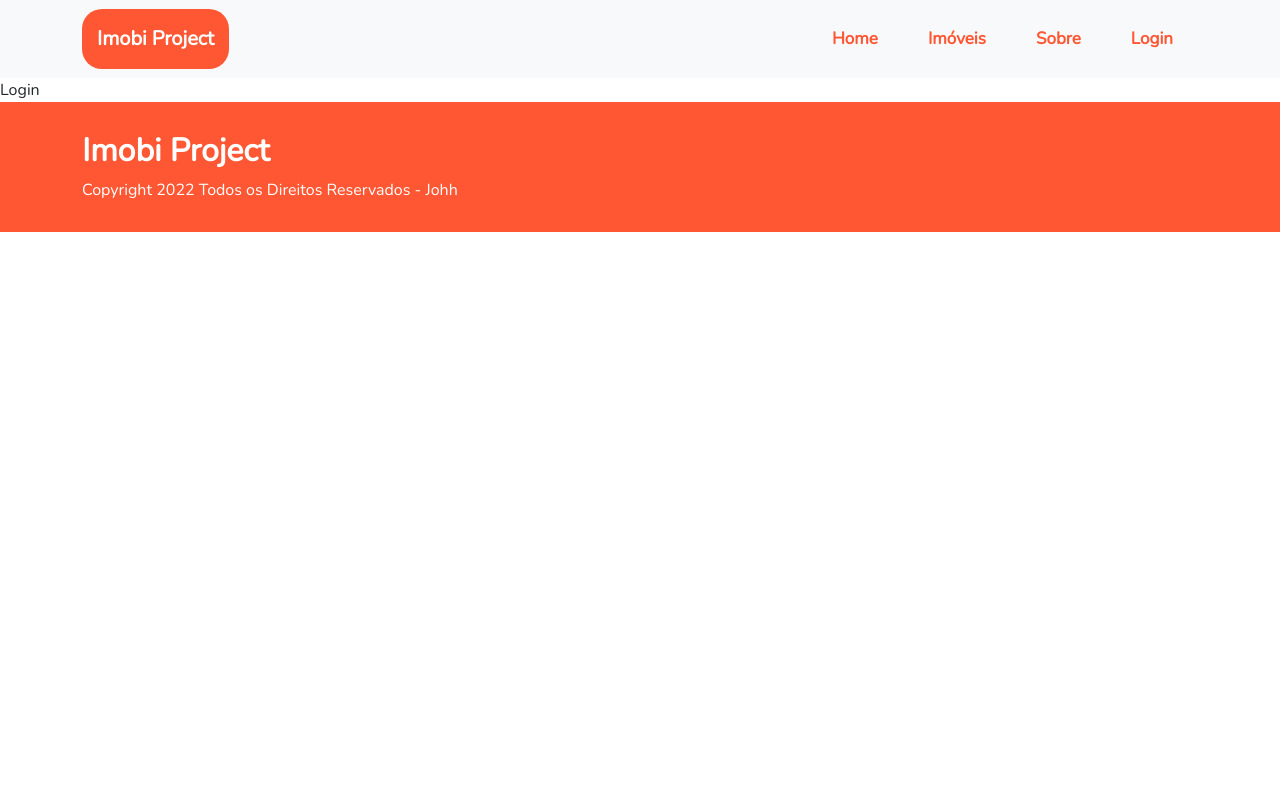
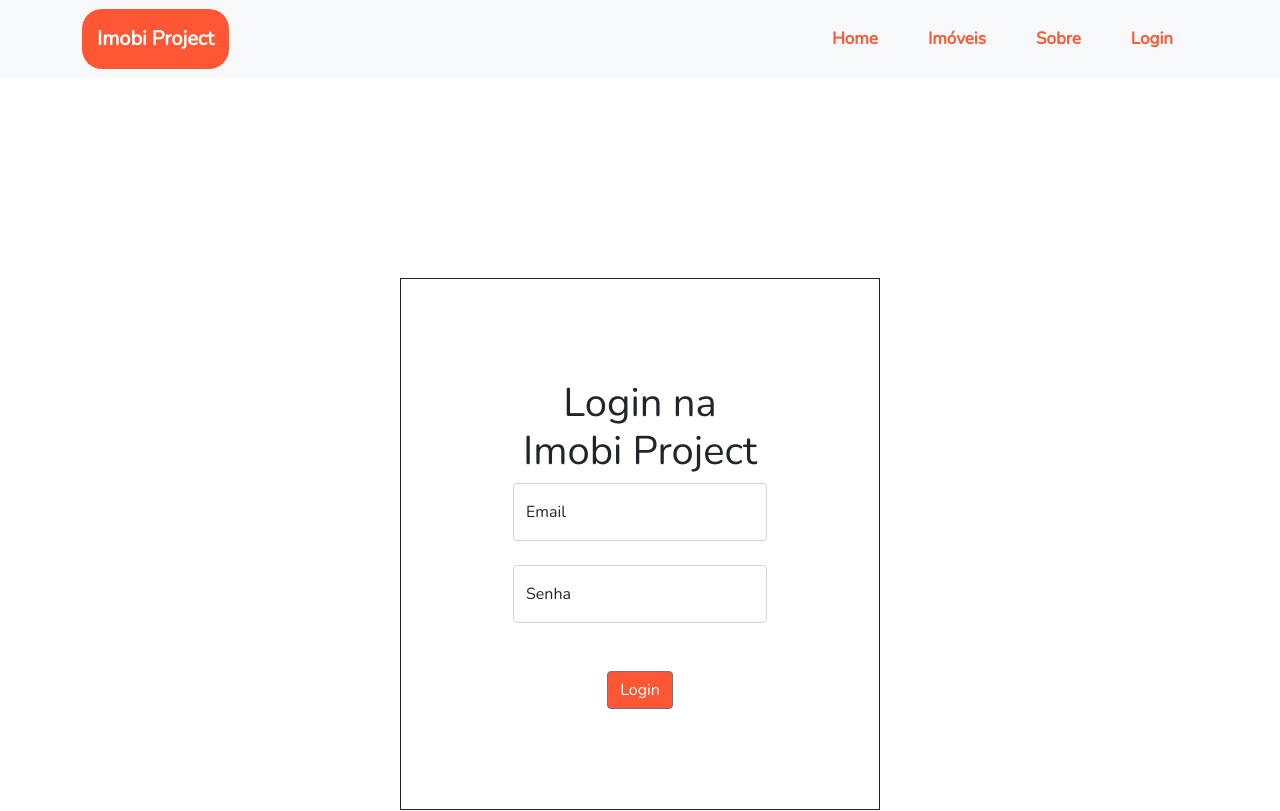
Before and after one commit to albadauto/imobi-project, a React (Create React App) app: page /Login in a window 1280 px wide. Shown: the top 811 px of the page. Built offline with nearby package versions, Linux system fonts and the light colour scheme.

Commit message:
Page login 90%

```diff
--- a/src/pages/Home/Index.tsx
+++ b/src/pages/Home/Index.tsx
@@ -70,7 +70,7 @@ export default function Home() {
             <h1>O que é a Imobi Project?</h1>
           </Col>
 
-          <Col className="border border-black">
+          <Col className="border border-dark">
             <h4>Lorem ipsum dolor sit amet, consectetur adipiscing elit. Cras gravida nibh sit amet porttitor vestibulum. Vestibulum placerat malesuada massa at mollis. Proin imperdiet mauris sit amet maximus facilisis. In hac habitasse platea dictumst. Pellentesque sit amet erat id orci tincidunt lobortis. Etiam pulvinar tortor elit, ac placerat mi imperdiet hendrerit. </h4>
           </Col>
 
@@ -78,7 +78,7 @@ export default function Home() {
         <br /><br />
         <Row>
 
-          <Col className="border border-black">
+          <Col className="border border-dark">
             <h4>Lorem ipsum dolor sit amet, consectetur adipiscing elit. Cras gravida nibh sit amet porttitor vestibulum. Vestibulum placerat malesuada massa at mollis. Proin imperdiet mauris sit amet maximus facilisis. In hac habitasse platea dictumst. Pellentesque sit amet erat id orci tincidunt lobortis. Etiam pulvinar tortor elit, ac placerat mi imperdiet hendrerit. </h4>
           </Col>
 
--- a/src/pages/Login/Index.tsx
+++ b/src/pages/Login/Index.tsx
@@ -1,7 +1,51 @@
-import React from 'react'
+import React, { useState } from 'react'
+import { Col, Container, Row, Form, FloatingLabel, Button } from 'react-bootstrap'
+import "./style.css";
+interface userModel{
+  email:string,
+  password: string
+}
+export default function Login() {
+  const [userData, setUserData] = useState<userModel>({
+    email:"",
+    password:"",
+  });
 
-export default function Login() {
+  function onSubmit(e: React.FormEvent<HTMLFormElement>){
+    e.preventDefault();
+  }
   return (
-    <div>Login</div>
+    <div className="login-container border border-dark">
+      <Container >
+        <Form>
+        <Row >
+          <Col className="text-center">
+            <h1>Login na Imobi Project</h1>
+          </Col>
+        </Row>
+        <Row>
+          <Col>
+            <FloatingLabel label="Email">
+              <Form.Control type="email" placeholder='Email' value={userData.email} onChange={(e: React.ChangeEvent<HTMLInputElement>) => setUserData({...userData, email: e.target.value})}/>
+            </FloatingLabel>
+          </Col>
+        </Row>
+        <br />
+        <Row>
+          <Col >
+            <FloatingLabel label="Senha">
+              <Form.Control type="password" placeholder='Password' value={userData.password} onChange={(e: React.ChangeEvent<HTMLInputElement>) => setUserData({...userData, password: e.target.value})} />
+            </FloatingLabel>
+          </Col>
+        </Row>
+
+        <Row>
+          <Col className="text-center mt-5 ">
+           <Button className="button-login" variant="secondary" type="submit">Login</Button>
+          </Col>
+        </Row>
+        </Form>
+      </Container>
+    </div>
   )
 }
--- a/src/pages/Login/style.css
+++ b/src/pages/Login/style.css
@@ -0,0 +1,15 @@
+.login-container{
+    margin-left: 400px;
+    margin-right: 400px;
+    margin-bottom: 150px;
+    margin-top: 200px;
+    padding: 100px;
+}
+
+.button-login{
+    background-color: #ff5733 !important;
+    font-size: 20px;
+    padding-left: 20px;
+    padding-right: 20px;
+
+}
```
